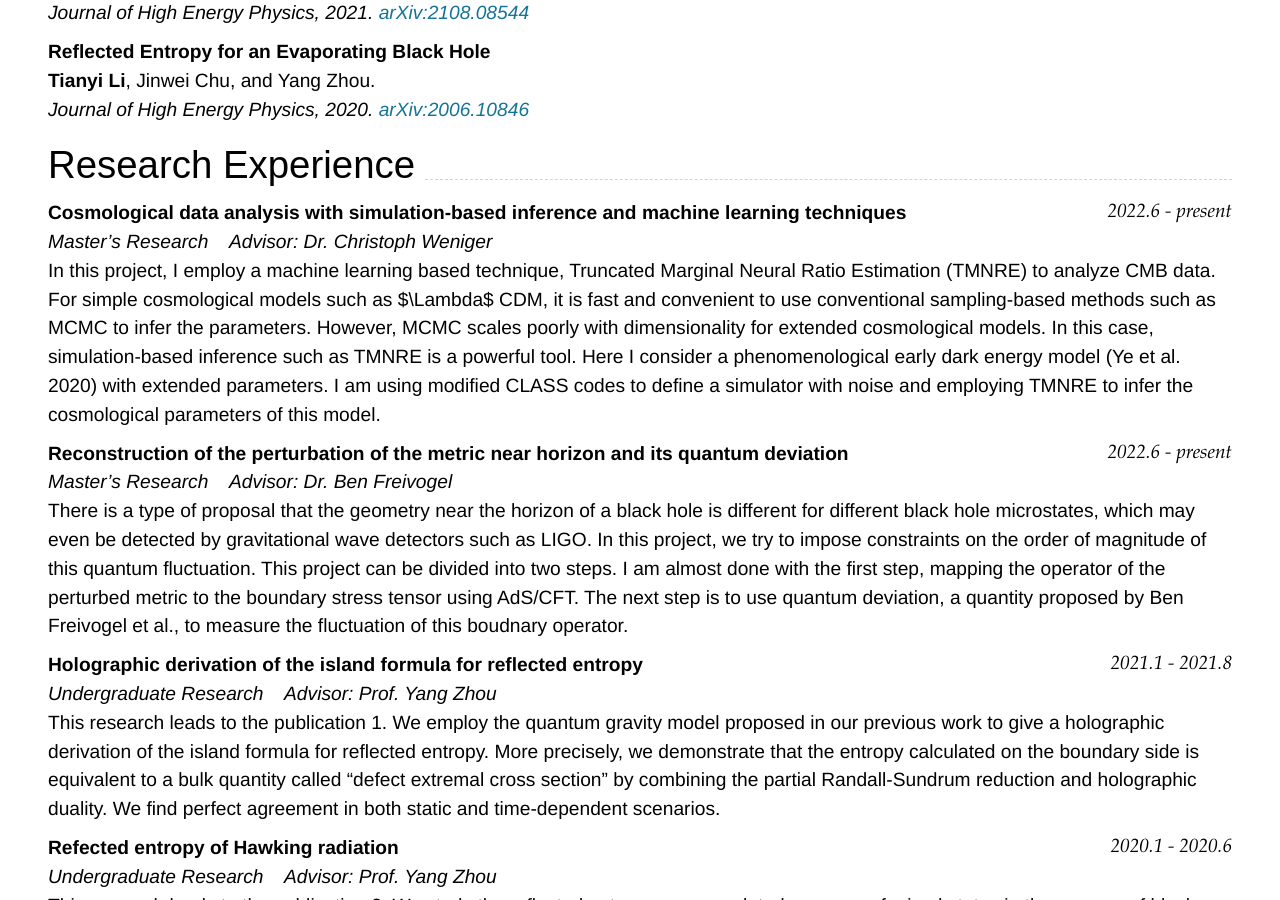
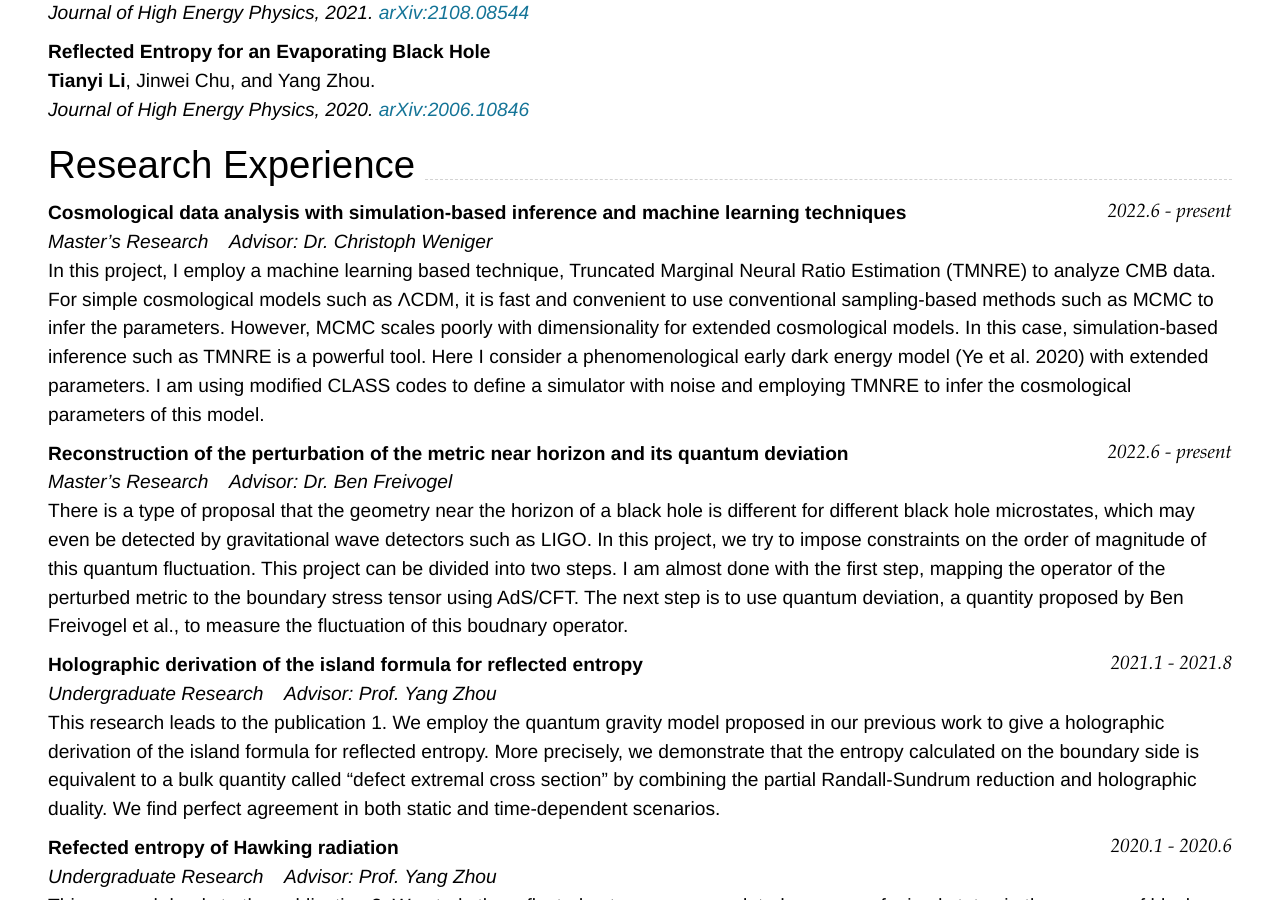
Before and after one commit to tianyi-phy/cv, a Jekyll site: the page built from index.md, in a window 1280 px wide and 900 px high, scrolled down 606 px. Built offline with Jekyll 4.4.1, drawn with Linux system fonts in a browser that asks for light colours; nearby versions of some CDN libraries.

Commit message:
Update index.md

```diff
--- a/index.md
+++ b/index.md
@@ -56,7 +56,7 @@ _Journal of High Energy Physics, 2020. [arXiv:2006.10846](https://arxiv.org/pdf/
 ### **Cosmological data analysis with simulation-based inference and machine learning techniques** `2022.6 - present`
 
 _Master's Research  &nbsp;&nbsp;  Advisor: Dr. Christoph Weniger_<br>
-In this project, I employ a machine learning based technique, Truncated Marginal Neural Ratio Estimation (TMNRE) to analyze CMB data. For simple cosmological models such as $\Lambda$ CDM, it is fast and convenient to use conventional sampling-based methods such as MCMC to infer the parameters. However, MCMC scales poorly with dimensionality for extended cosmological models. In this case, simulation-based inference such as TMNRE is a powerful tool. Here I consider a phenomenological early dark energy model (Ye et al. 2020) with extended parameters. I am using modified CLASS codes to define a simulator with noise and employing TMNRE to infer the cosmological parameters of this model.
+In this project, I employ a machine learning based technique, Truncated Marginal Neural Ratio Estimation (TMNRE) to analyze CMB data. For simple cosmological models such as ΛCDM, it is fast and convenient to use conventional sampling-based methods such as MCMC to infer the parameters. However, MCMC scales poorly with dimensionality for extended cosmological models. In this case, simulation-based inference such as TMNRE is a powerful tool. Here I consider a phenomenological early dark energy model (Ye et al. 2020) with extended parameters. I am using modified CLASS codes to define a simulator with noise and employing TMNRE to infer the cosmological parameters of this model.
 
 
 ### **Reconstruction of the perturbation of the metric near horizon and its quantum deviation** `2022.6 - present`
```
